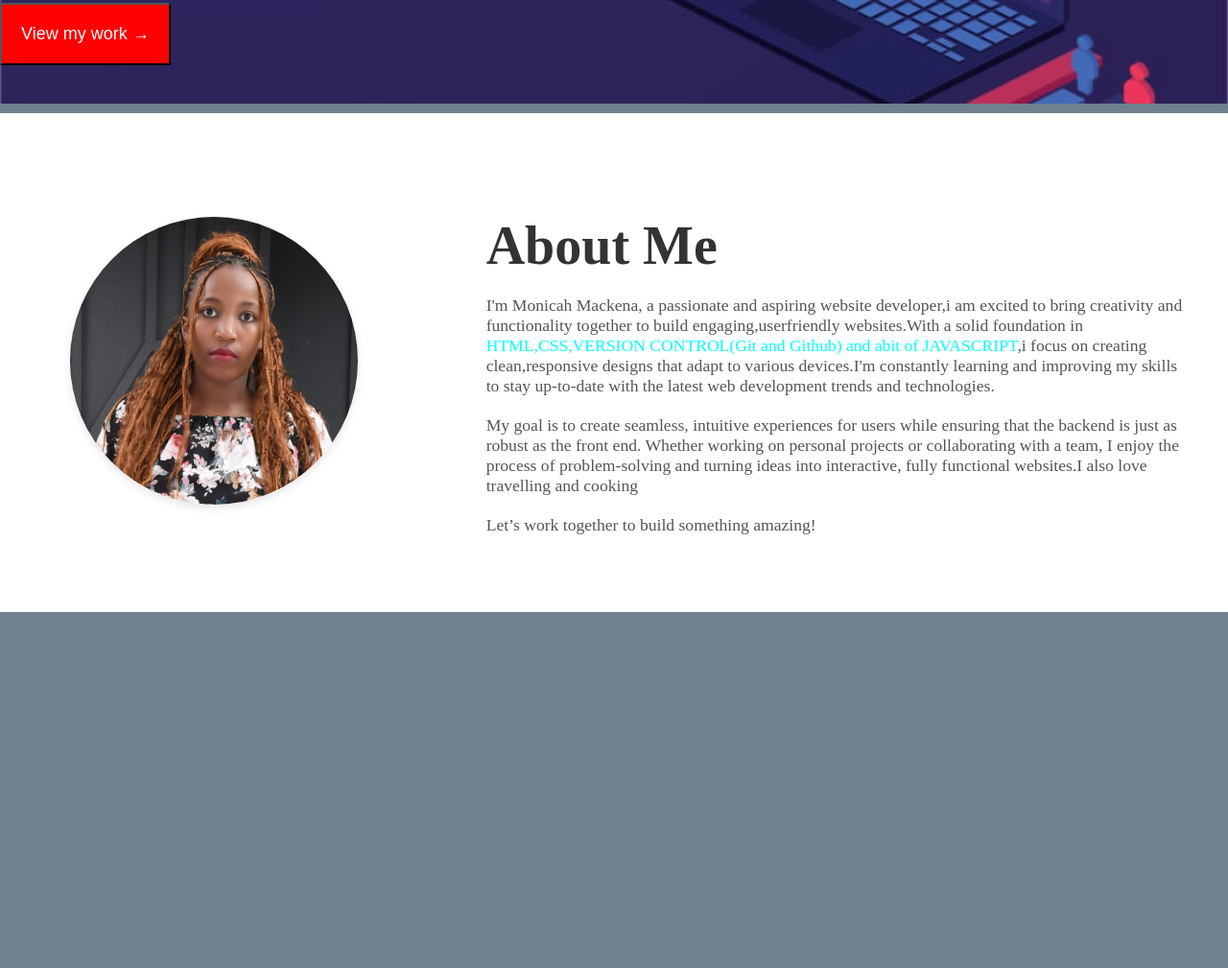
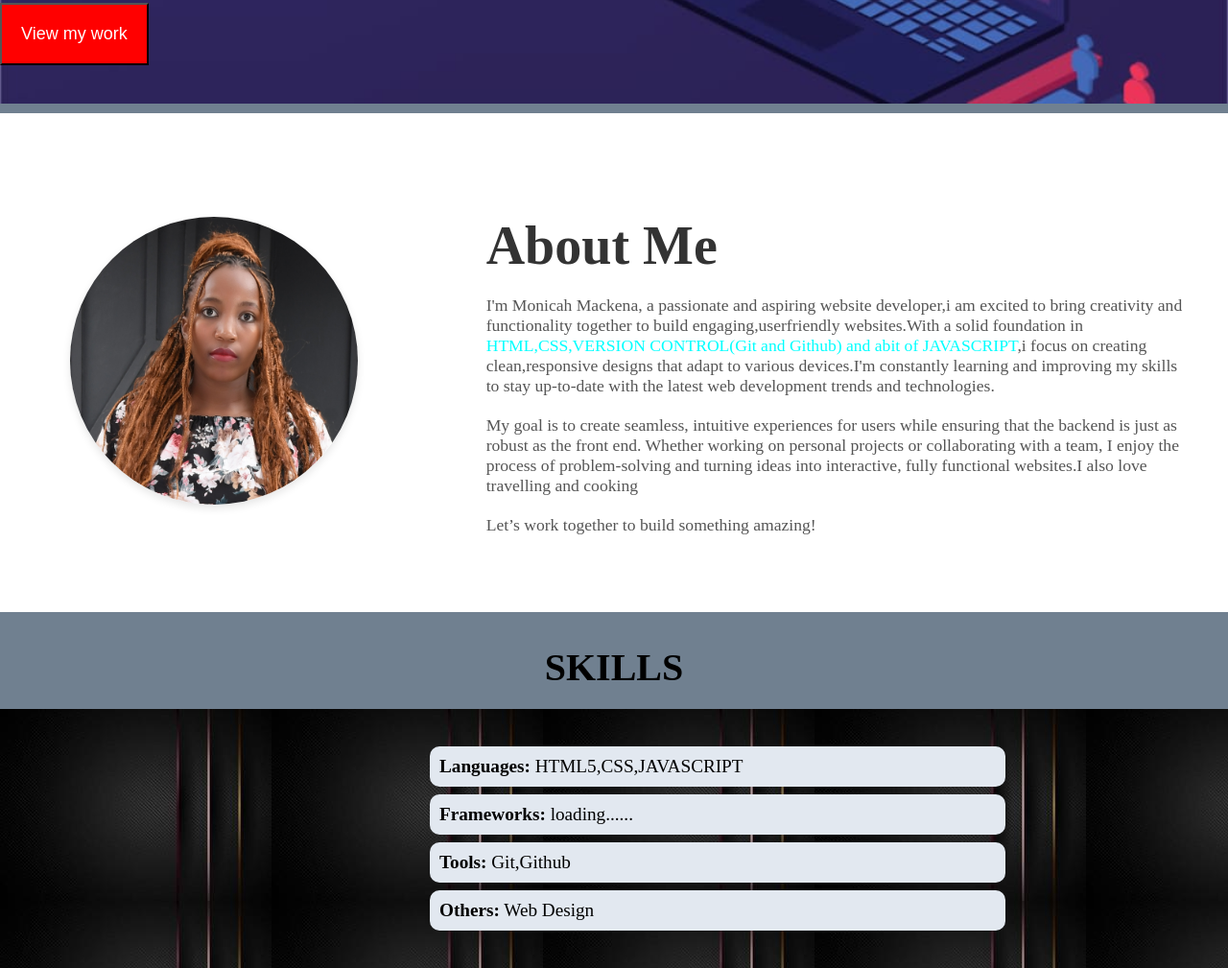
Before and after one commit to MACKENA05/My-First-Website, a plain HTML site: page index.html in a window 1280 px wide. Shown: the part 551-1560 px from the top of the page at 96% size. Before the commit the page ends 1189 px from the top, so only its background shows below. Drawn offline with Linux system fonts and the light colour scheme.

Commit message:
updated my skills section

```diff
--- a/index.html
+++ b/index.html
@@ -23,7 +23,9 @@
     <main>
         <section id="HOME" class="section" >
             <p>HELLO, <br>AM MONICAH MACKENA <br> <span>A WEBSITE DEVELOPER</span></p>
-            <button href="https://github.com/MACKENA05"target="_blank">View my work &rarr; </button>
+            <a href="https://github.com/MACKENA05" target="_blank">
+                <button>View my work</button>
+            </a>
    </section>
 
     <section id="ABOUT" class="about-section">
@@ -40,7 +42,17 @@
                   </div>
             </div>
         </div>
-
+    </section>
+    <section id="SKILLS" class="section">
+       <h2>SKILLS</h2>
+      <div id="skill-container">
+         <ul>
+           <li><strong>Languages:</strong> HTML5,CSS,JAVASCRIPT</li>
+           <li><strong>Frameworks:</strong>  loading......</li>
+           <li><strong>Tools:</strong> Git,Github</li>
+           <li><strong>Others:</strong> Web Design</li>
+         </ul>
+      </div>
     </section>
     </main>
     <script src="./script.js"></script>
--- a/style.css
+++ b/style.css
@@ -124,3 +124,32 @@ span{
     .about-text {
         padding-left: 0;
     }
+}
+
+    #SKILLS ul {
+        list-style: none;
+        padding: 0;
+        flex: 2;
+        padding-left: 35%;
+        max-width: 600px;
+
+      }
+
+    #SKILLS li {
+        background: #e2e8f0;
+        margin: 0.5rem 0;
+        padding: 10px;
+        border-radius: 10px;
+
+      }
+      #SKILLS h2{
+        font-size: 2.5em;
+        margin-bottom: 20px;
+        color:black;
+        text-align: center;
+      }
+      #skill-container{
+        background-image: url(./Images/bg4.jpg);
+        padding: 20px 0;
+        font-size: larger;
+      }
```
Also changed, not shown: Images/bg4.jpg (added).
